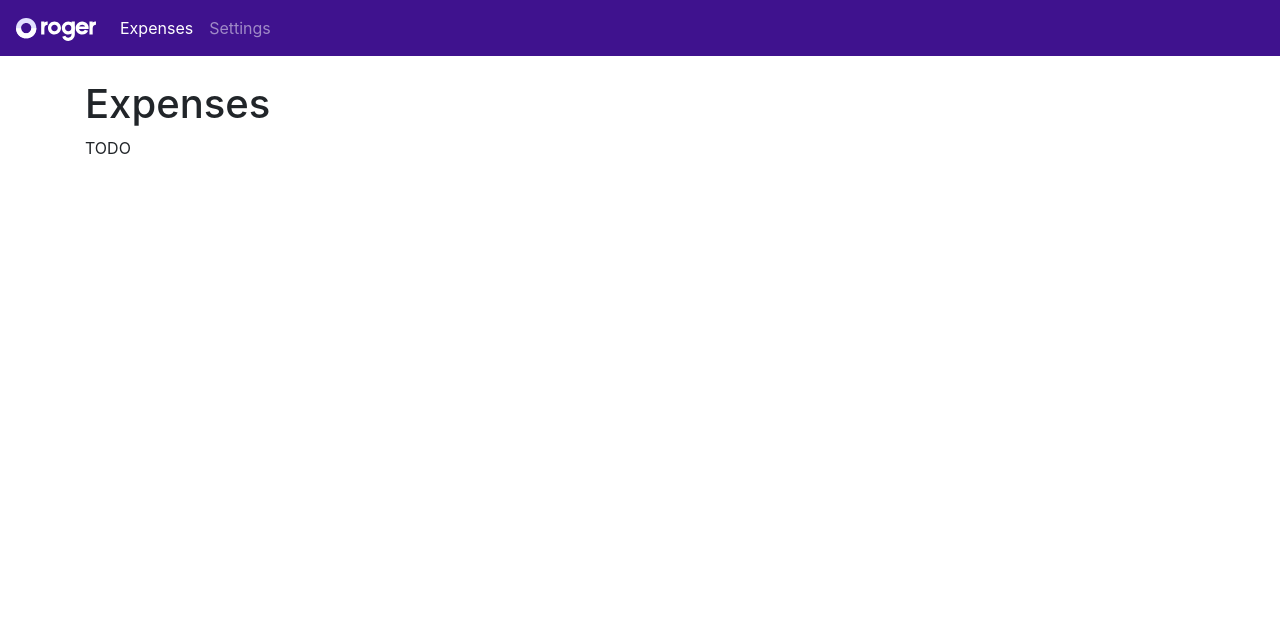
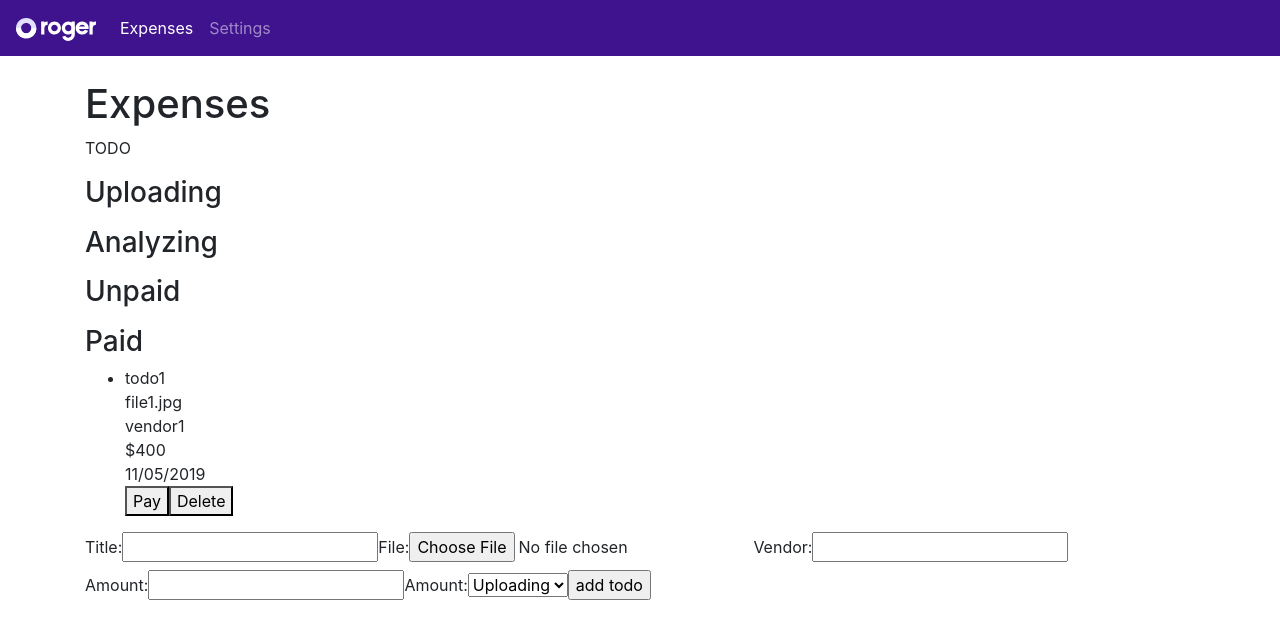
Before and after one commit to klarv2/RogerTest, a React (Create React App) app: page /expenses in a window 1280 px wide. Shown: the top 638 px of the page. Built offline with nearby package versions, Linux system fonts and the light colour scheme.

Commit message:
v 0.1 "Could not finished it, not enought time" also missing localStorage, and CSS

```diff
--- a/src/components/ExpenseListRoute.tsx
+++ b/src/components/ExpenseListRoute.tsx
@@ -1,10 +1,20 @@
 import React from 'react'
+import TodoContextProvider from '../contexts/TodoContext'
+import TodoList from './TodoList'
+import NewTodoForm from './TodoForm'
+
 
 export const ExpenseListRoute: React.FC<{}> = () => {
+
   return (
     <>
       <h1>Expenses</h1>
       <p>TODO</p>
+    <TodoContextProvider>
+      <TodoList />
+      <NewTodoForm />
+    </TodoContextProvider>
+
     </>
   )
 }
--- /dev/null
+++ b/src/components/TodoDetails.js
@@ -0,0 +1,19 @@
+import React, {useContext} from 'react';
+import {TodoContext} from '../contexts/TodoContext';
+
+const TodoDetails = ({ todo }) => {
+    const { removeTodo } = useContext(TodoContext);
+    return(
+        <li>
+            <div className="title">{todo.title}</div>
+            <div className="file">{todo.file}</div>
+            <div className="file">{todo.vendor}</div>
+            <div className="file">{todo.amount}</div>
+            <div className="file">{todo.date}</div>
+            <button>Pay</button>
+            <button onClick={() => removeTodo(todo.id)}>Delete</button>
+        </li>
+    )
+}
+
+export default TodoDetails;
--- /dev/null
+++ b/src/components/TodoForm.js
@@ -0,0 +1,59 @@
+import React, { useContext, useState } from 'react'
+import { TodoContext } from '../contexts/TodoContext'
+
+const NewTodoForm = () => {
+    const { addTodo } = useContext(TodoContext);
+    const [title, setTitle] = useState ('');
+    const [file, setFile] = useState ('');
+    const [vendor, setVendor] = useState ('');
+    const [amount, setAmount] = useState ('');
+    const [date, setDate] = useState (new Date().getDate()+"/"+(new Date().getMonth()+1)+"/"+new Date().getFullYear());
+    const [status, setStatus] = useState ('');
+
+    const handleSubmit = (e) => {
+        e.preventDefault();
+
+        addTodo(title, file, vendor, amount, date,status);
+        setTitle('');
+        setFile('');
+        setVendor('');
+        setAmount('');
+        setDate('');
+        setStatus('');
+      }
+
+    return(
+        <form onSubmit={handleSubmit}>
+            <label>
+            Title:
+            <input type="text" value={title} onChange={(e) => setTitle(e.target.value)} required />
+            </label>
+            <label>
+            File:
+            <input type="file" value={file} onChange={(e) => setFile(e.target.value)} required/>
+            </label>
+            <label>
+            Vendor:
+            <input type="text" value={vendor} onChange={(e) => setVendor(e.target.value)} required/>
+            </label>
+            <label>
+            Amount:
+            <input type="text" value={amount} onChange={(e) => setAmount(e.target.value)} required/>
+            </label>
+            <label>
+            Amount:
+            <select onChange={(e) => setStatus(e.target.value)}>
+            <option value="Uploading">Uploading</option>
+            <option value="Analyzing">Analyzing</option>
+            <option value="Unpaid">Unpaid</option>
+            <option value="Paid">Paid</option>
+            </select>
+            </label>
+            <input type="submit" value="add todo"/>
+        </form>
+    )
+}
+
+//uploading have to change for isloading when file is been upload
+
+export default NewTodoForm
--- /dev/null
+++ b/src/components/TodoList.js
@@ -0,0 +1,29 @@
+
+import React, { useContext } from 'react'
+import {TodoContext} from '../contexts/TodoContext'
+import TodoDetails from './TodoDetails'
+
+const TodoList = () => {
+    const {todos, groups} = useContext (TodoContext);
+    console.log(groups)
+    return(
+        <div>
+          {groups.map(group =>{
+                return(
+                    <div>
+                        <h3>{group.status}</h3>
+                        <ul>
+                    {todos.filter(todo => group.status.includes(todo.status)).map(todo =>{
+                        return ( <TodoDetails todo={todo} key={todo.id}/> );
+                    })}
+                    </ul>
+                    </div>
+                )
+            })
+          }
+        </div>
+
+    )
+}
+
+export default TodoList
--- /dev/null
+++ b/src/contexts/TodoContext.js
@@ -0,0 +1,32 @@
+import React, { createContext, useState } from 'react';
+import uuid from 'uuid/v1';
+
+export const TodoContext = createContext();
+
+const TodoContextProvider = (props) => {
+  const [todos, setTodos] = useState([
+    {title: 'todo1', file: 'file1.jpg', vendor:'vendor1', date:'11/05/2019', amount:'$400', id: 1, status: 'Paid'}
+  ]);
+
+  const groups = [
+      {status:'Uploading'},
+      {status:'Analyzing'},
+      {status:'Unpaid'},
+      {status:'Paid'}
+
+  ]
+  const addTodo = (title, file, vendor, amount, date, status) => {
+    setTodos([...todos, {title, file, vendor, amount, date, status, id: uuid()}]);
+  };
+  const removeTodo = (id) => {
+    setTodos(todos.filter(todo => todo.id !== id));
+  }
+
+  return (
+    <TodoContext.Provider value={{ todos, groups, addTodo, removeTodo }}>
+      {props.children}
+    </TodoContext.Provider>
+  );
+}
+
+export default TodoContextProvider;
```
